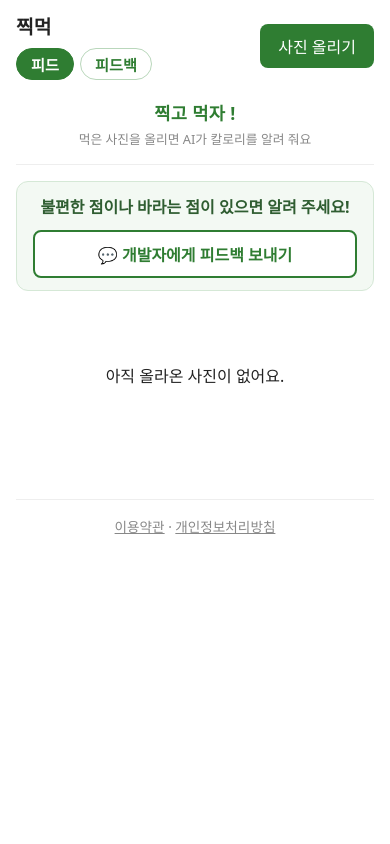
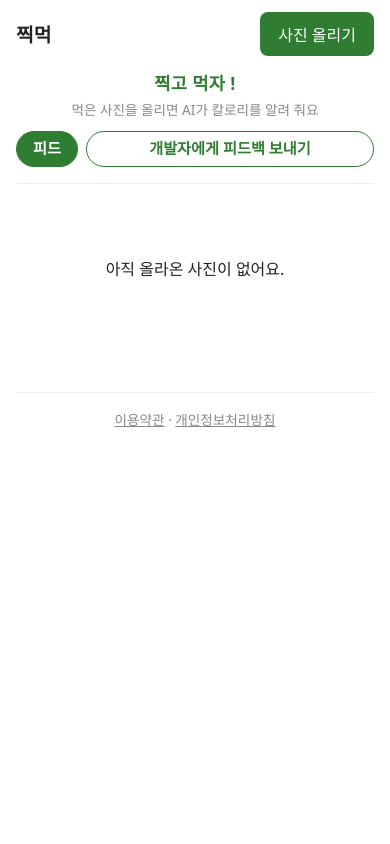
Before and after one commit to abjsky1/personal_project, a Java web app: template backend/src/main/webapp/WEB-INF/views/posts/list.jsp in a window 390 px wide. Run offline with Tomcat 11, a stand-in JSP engine, Linux system fonts and the light colour scheme; the template is opened without the code that fills it, so the values that code supplies are empty.

Commit message:
feat: 메뉴를 한 줄 소개 아래 버튼 줄로 (JM-60)
- 운영자 검토: 첫 안의 안내 띠("불편한 점이나 바라는 점이 있으면
  알려 주세요!" + 버튼)가 화면과 안 어울려서 웹·앱 둘 다 뺌
- 한 줄 소개 "찍고 먹자 !" 아래에 [피드] [개발자에게 피드백 보내기]
  버튼 줄 (높이 36px쯤). PC는 소개와 한 덩어리로 왼쪽 위(사진 바로 위),
  휴대폰은 가로를 꽉 채우고 피드백 버튼이 남는 폭을 차지
- 피드백 목록 머리도 같은 버튼 줄 (지금 화면인 피드백 쪽이 초록)
- PLANNING 14절·16절(배포 전에 보여 준 안도 draft로 기록)·변경 이력,
  SPRINTS JM-60 행

Co-Authored-By: Claude Opus 5.5 <noreply@anthropic.com>

```diff
--- a/backend/src/main/webapp/WEB-INF/views/posts/list.jsp
+++ b/backend/src/main/webapp/WEB-INF/views/posts/list.jsp
@@ -14,26 +14,21 @@
 </head>
 <body>
 <main>
-	<header class="top top-home">
-		<div>
-			<h1>찍먹</h1>
-			<%-- 상단 메뉴: 피드(이 화면)와 피드백 게시판을 오간다 --%>
+	<%-- 머리 (JM-60): 첫 줄은 제목과 사진 올리기 버튼, 둘째 줄은 한 줄 소개 + 메뉴 버튼 줄을 한 덩어리로 (app.css의 .top-menu)
+	     PC에서는 그 덩어리가 왼쪽 위(사진 바로 위)에, 휴대폰에서는 가로를 꽉 채운다 --%>
+	<header class="top top-menu">
+		<h1>찍먹</h1>
+		<a class="button" href="/posts/new">사진 올리기</a>
+		<div class="top-intro">
+			<%-- 한 줄 소개: 처음 온 사람이 뭘 하는 곳인지 바로 알게 (문구는 11-05에 정한 그대로) --%>
+			<p class="slogan">찍고 먹자 !<small>먹은 사진을 올리면 AI가 칼로리를 알려 줘요</small></p>
+			<%-- 메뉴 버튼 줄: 피드(이 화면)와 피드백 게시판. 피드백은 무엇을 하는 곳인지 바로 알게 "개발자에게 피드백 보내기"로 적는다 --%>
 			<nav class="site-nav">
 				<a href="/" class="active">피드</a>
-				<a href="/feedback">피드백</a>
+				<a href="/feedback" class="nav-feedback">개발자에게 피드백 보내기</a>
 			</nav>
 		</div>
-		<%-- 한 줄 소개: 처음 온 사람이 뭘 하는 곳인지 바로 알게. PC에서는 제목과 버튼 사이 가운데, 휴대폰에서는 둘째 줄 (app.css의 .top-home) --%>
-		<p class="slogan">찍고 먹자 !<small>먹은 사진을 올리면 AI가 칼로리를 알려 줘요</small></p>
-		<a class="button" href="/posts/new">사진 올리기</a>
 	</header>
-
-	<%-- 피드백 안내 띠 (JM-60): 상단 메뉴만으로는 피드백 게시판이 있는 줄 모르는 사람이 많아서, 첫 화면에 눈에 띄는 버튼을 둔다.
-	     누르면 목록을 거치지 않고 바로 작성 화면으로 간다 --%>
-	<div class="feedback-banner">
-		<p>불편한 점이나 바라는 점이 있으면 알려 주세요!</p>
-		<a class="button button-outline" href="/feedback/new">💬 개발자에게 피드백 보내기</a>
-	</div>
 
 	<%-- empty: 목록이 비어 있으면 true --%>
 	<c:if test="${empty feed.posts}">
--- a/backend/src/main/webapp/css/app.css
+++ b/backend/src/main/webapp/css/app.css
@@ -39,27 +39,37 @@ h1 {
 	font-size: 1.4rem;
 }
 
-/* 상단 메뉴 (피드 · 피드백): 처음엔 제목 아래 작은 글자였는데, 메뉴인 줄 모르고 지나치는 사람이 많아서
-   테두리 있는 알약 모양 버튼으로 바꿨다 (JM-60). 지금 있는 화면은 초록 바탕, 다른 화면은 흰 바탕 + 초록 테두리 */
+/* 메뉴 버튼 줄 (피드 | 개발자에게 피드백 보내기), JM-60
+   처음엔 제목 아래 작은 글자 "피드 · 피드백"이었는데, 메뉴인 줄 모르고 지나치는 사람이 많아서 한 줄 소개 아래 가로로 긴 버튼 줄로 바꿨다.
+   피드는 짧게, 피드백은 무엇을 하는 곳인지 바로 알게 "개발자에게 피드백 보내기"로 길게. 높이는 낮게 (36px쯤)
+   지금 있는 화면은 초록 바탕, 다른 화면은 흰 바탕 + 초록 테두리 */
 .site-nav {
 	display: flex;
-	gap: 6px;
-	margin-top: 8px;
-	font-size: 0.95rem;
+	gap: 8px;
 }
 
+/* flex: none → 피드 버튼은 글자 폭만큼만 */
 .site-nav a {
-	padding: 4px 14px;
-	border: 1px solid #b9d7bb;
+	flex: none;
+	padding: 7px 20px;
+	border: 1px solid #2f7d32;
 	border-radius: 999px;
 	background: #fff;
 	color: #2f7d32;
+	font-size: 0.95rem;
 	font-weight: 600;
+	line-height: 1.3;
+	text-align: center;
 	text-decoration: none;
 }
 
+/* 피드백 버튼은 줄에 남는 폭을 다 차지해서 길게. 아주 좁은 화면에서는 낱말 사이에서 두 줄로 */
+.site-nav .nav-feedback {
+	flex: 1;
+	word-break: keep-all;
+}
+
 .site-nav a.active {
-	border-color: #2f7d32;
 	background: #2f7d32;
 	color: #fff;
 }
@@ -79,36 +89,6 @@ button {
 	font-size: 1rem;
 	text-decoration: none;
 	cursor: pointer;
-}
-
-/* 테두리만 있는 버튼: 주 버튼(사진 올리기)과 헷갈리지 않게 흰 바탕 + 굵은 초록 테두리 (JM-60) */
-.button-outline {
-	border: 2px solid #2f7d32;
-	background: #fff;
-	color: #2f7d32;
-	font-weight: 700;
-}
-
-/* ---- 첫 화면 피드백 안내 띠 (JM-60) ---- */
-/* 상단 메뉴만으로는 피드백 게시판이 있는 줄 모르는 사람이 많아서, 머리 바로 아래에 연한 초록 띠와 버튼을 둔다 */
-.feedback-banner {
-	display: flex;
-	align-items: center;
-	justify-content: space-between;
-	gap: 12px;
-	margin: -8px 0 24px;
-	padding: 12px 16px;
-	border: 1px solid #d5e8d6;
-	border-radius: 12px;
-	background: #f3f9f3;
-}
-
-.feedback-banner p {
-	margin: 0;
-	color: #2f5d31;
-	font-weight: 600;
-	/* keep-all: 한글을 낱말 중간("주 / 세요")이 아니라 띄어쓰기에서 줄바꿈 */
-	word-break: keep-all;
 }
 
 /* ---- 목록: 카드 격자 ---- */
@@ -562,17 +542,6 @@ form button {
 		gap: 14px 8px;
 	}
 
-	/* 피드백 안내 띠: 한 줄에 글과 버튼이 안 들어가서 위아래로 쌓고, 버튼은 손가락으로 누르기 쉽게 가로를 꽉 채운다 (JM-60) */
-	.feedback-banner {
-		flex-direction: column;
-		text-align: center;
-	}
-
-	.feedback-banner .button {
-		align-self: stretch;
-		text-align: center;
-	}
-
 	/* 카드 폭이 110px쯤이라 글자를 줄이고, 닉네임 줄과 메모는 한 줄에서 자른다(…). 날짜는 숨긴다(상세 화면에서 보인다) */
 	.card-kcal {
 		margin-top: 6px;
@@ -603,22 +572,29 @@ form button {
 	}
 }
 
-/* ---- 첫 화면 머리(.top-home): 왼쪽 제목·메뉴 | 가운데 한 줄 소개 | 오른쪽 올리기 버튼 ---- */
-/* flex 대신 grid: 양옆 칸을 같은 폭(1fr)으로 두면 가운데 칸이 화면 한가운데에 온다 */
-.top-home {
+/* ---- 피드·피드백 목록의 머리(.top-menu), JM-60 ---- */
+/* 첫 줄: 왼쪽 제목, 오른쪽 버튼(사진 올리기 / 피드백 남기기)
+   둘째 줄: 한 덩어리(.top-intro) = 한 줄 소개(피드 첫 화면만) + 메뉴 버튼 줄. PC에서는 왼쪽 위(사진 바로 위), 휴대폰에서는 가로를 꽉 채운다
+   (11-05에는 PC에서 한 줄 소개가 제목과 버튼 사이 가운데에 있었다. 메뉴 버튼 줄과 한 덩어리로 묶으면서 왼쪽 위로 옮겼다) */
+.top-menu {
 	display: grid;
-	grid-template-columns: 1fr auto 1fr;
-	align-items: center;
+	grid-template-columns: 1fr auto;
+	row-gap: 14px;
 }
 
-.top-home .button {
-	justify-self: end;
+/* justify-self: start → 덩어리를 내용 폭만큼만(최소 360px) 왼쪽에 둔다. 안의 메뉴 버튼 줄은 그 폭을 꽉 채운다 */
+.top-intro {
+	grid-column: 1 / -1;
+	justify-self: start;
+	min-width: 360px;
+	display: flex;
+	flex-direction: column;
+	gap: 12px;
 }
 
 /* 한 줄 소개: 큰 글자 + 작은 설명 */
 .slogan {
 	margin: 0;
-	text-align: center;
 	font-size: 1.25rem;
 	font-weight: 700;
 	color: #2f7d32;
@@ -628,32 +604,25 @@ form button {
 .slogan small {
 	display: block;
 	margin-top: 4px;
-	font-size: 0.8rem;
+	font-size: 0.85rem;
 	font-weight: 400;
 	color: #888;
 	letter-spacing: 0;
 }
 
-/* 좁은 화면: 한 줄에 셋이 안 들어가므로 첫 줄에 제목·버튼, 둘째 줄에 소개 */
+/* 좁은 화면: 덩어리가 가로를 꽉 채우고, 한 줄 소개는 가운데 정렬 */
 @media (max-width: 768px) {
-	.top-home {
-		grid-template-columns: 1fr auto;
+	.top-intro {
+		justify-self: stretch;
+		min-width: 0;
 	}
 
-	.top-home > div {
-		grid-row: 1;
-		grid-column: 1;
+	.slogan {
+		text-align: center;
+		font-size: 1.1rem;
 	}
 
-	.top-home .button {
-		grid-row: 1;
-		grid-column: 2;
-	}
-
-	.top-home .slogan {
-		grid-row: 2;
-		grid-column: 1 / -1;
-		margin-top: 12px;
-		font-size: 1.1rem;
+	.site-nav a {
+		padding: 7px 16px;
 	}
 }
```
Also changed, not shown: backend/src/main/webapp/WEB-INF/views/feedback/list.jsp (+7 -6 lines), docs/PLANNING.md (+4 -4 lines), docs/SPRINTS.md (+1 -1 lines).
